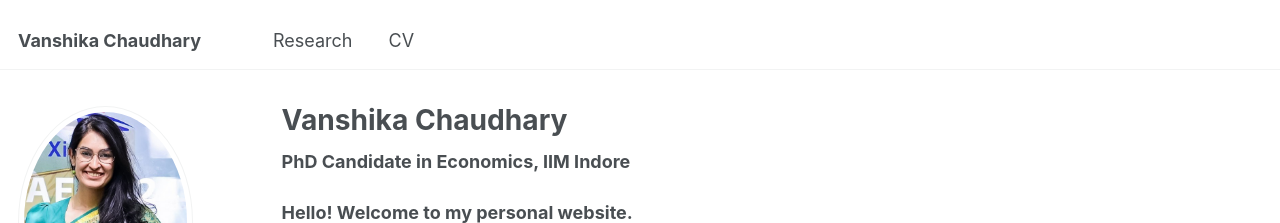
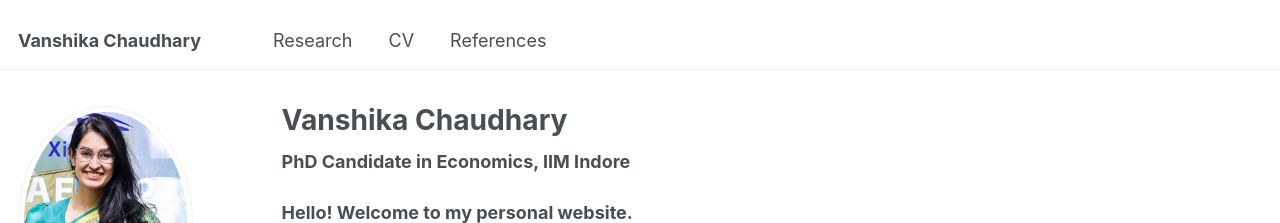
Before and after one commit to vanshika-chaudhary-economics/vanshika-chaudhary-economics.github.io, a Jekyll site: the page built from _pages/about.md, in a window 1280 px wide. Shown: the top 223 px of the page. Built offline with Jekyll 4.4.1, drawn with Linux system fonts in a browser that asks for light colours; some web fonts are replaced.

Commit message:
Update navigation.yml

```diff
--- a/_data/navigation.yml
+++ b/_data/navigation.yml
@@ -11,5 +11,8 @@ main:
   - title: "CV"
     url: /cv/
 
+  - title: "References"
+    url: /references/
+
   #- title: "Meet the non-academic me"
     #url: /markdown/
```
